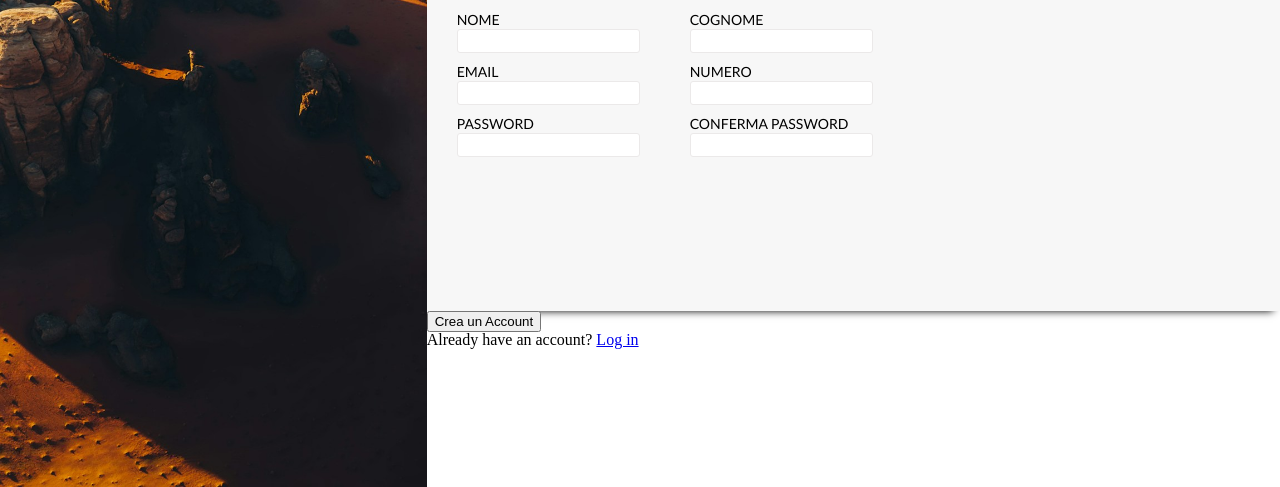
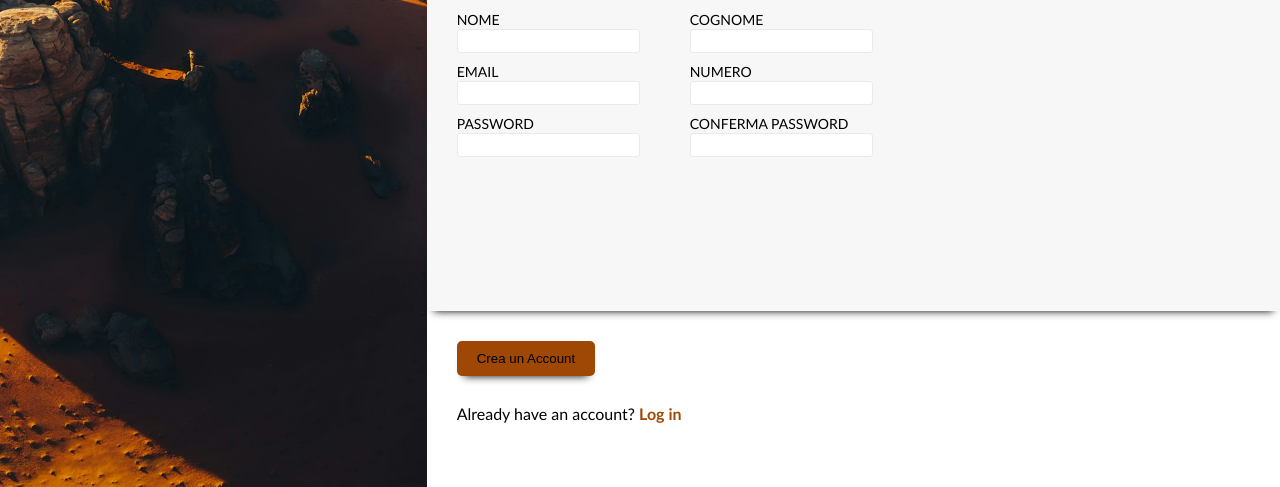
Before and after one commit to elijahit/odin-formexample, a plain HTML site: page index.html in a window 1280 px wide. Shown: the part 313-800 px from the top of the page. Drawn offline with Linux system fonts and the light colour scheme.

Commit message:
Aggiunto stile per la sezione footer-text

```diff
--- a/styles/index.css
+++ b/styles/index.css
@@ -106,6 +106,10 @@ main section.right__wrapper div.top__text p {
   font-size: 22px;
 }
 
+/* --------- */
+
+/* FORM SECTION - RIGHT */
+
 main section.right__wrapper div.form__container {
   height: 45vh;
   background-color: #f7f7f7;
@@ -146,3 +150,33 @@ main section.right__wrapper div.form__container form {
   margin-left: 30px;
   margin-top: 20px;
 }
+
+/* --------- */
+/* FOOTER TEXT - RIGHT */
+
+main section.right__wrapper div.footer__text button {
+  margin-top: 30px;
+  margin-left: 30px;
+  background-color: #9f4805;
+  padding: 10px 20px;
+  border: 0;
+  border-radius: 5px;
+  -webkit-box-shadow: 0px 7px 8px -7px #000000;
+  box-shadow: 0px 7px 8px -7px #000000;
+  cursor: pointer;
+}
+
+main section.right__wrapper div.footer__text p {
+  font-family: 'Trebuchet MS', 'Lucida Sans Unicode', 'Lucida Grande', 'Lucida Sans', Arial, sans-serif;
+  margin-left: 30px;
+  margin-top: 30px;
+}
+
+main section.right__wrapper div.footer__text a {
+  list-style: none;
+  text-decoration: none;
+  color: #9f4805;
+  font-weight: bold;
+}
+
+/* --------- */
```
